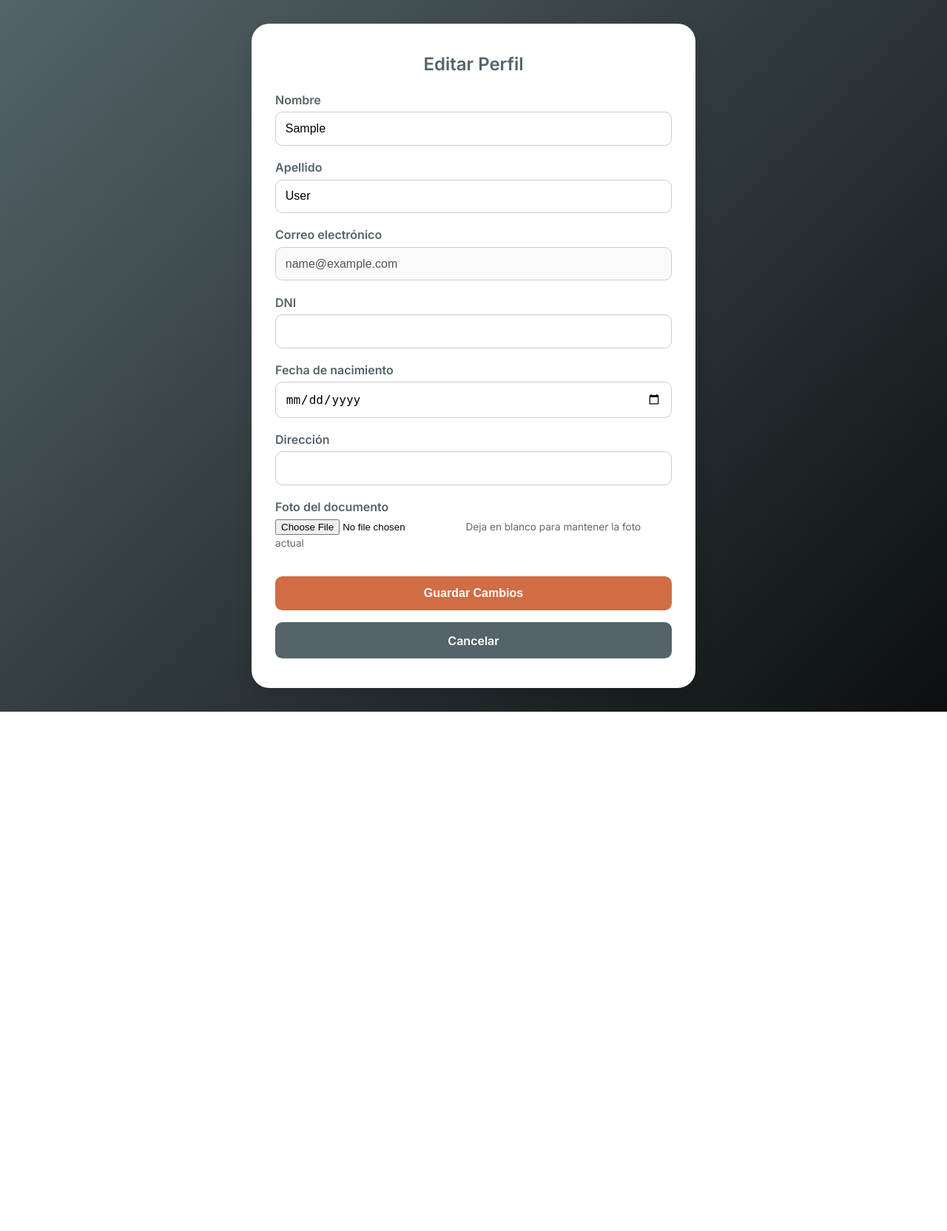
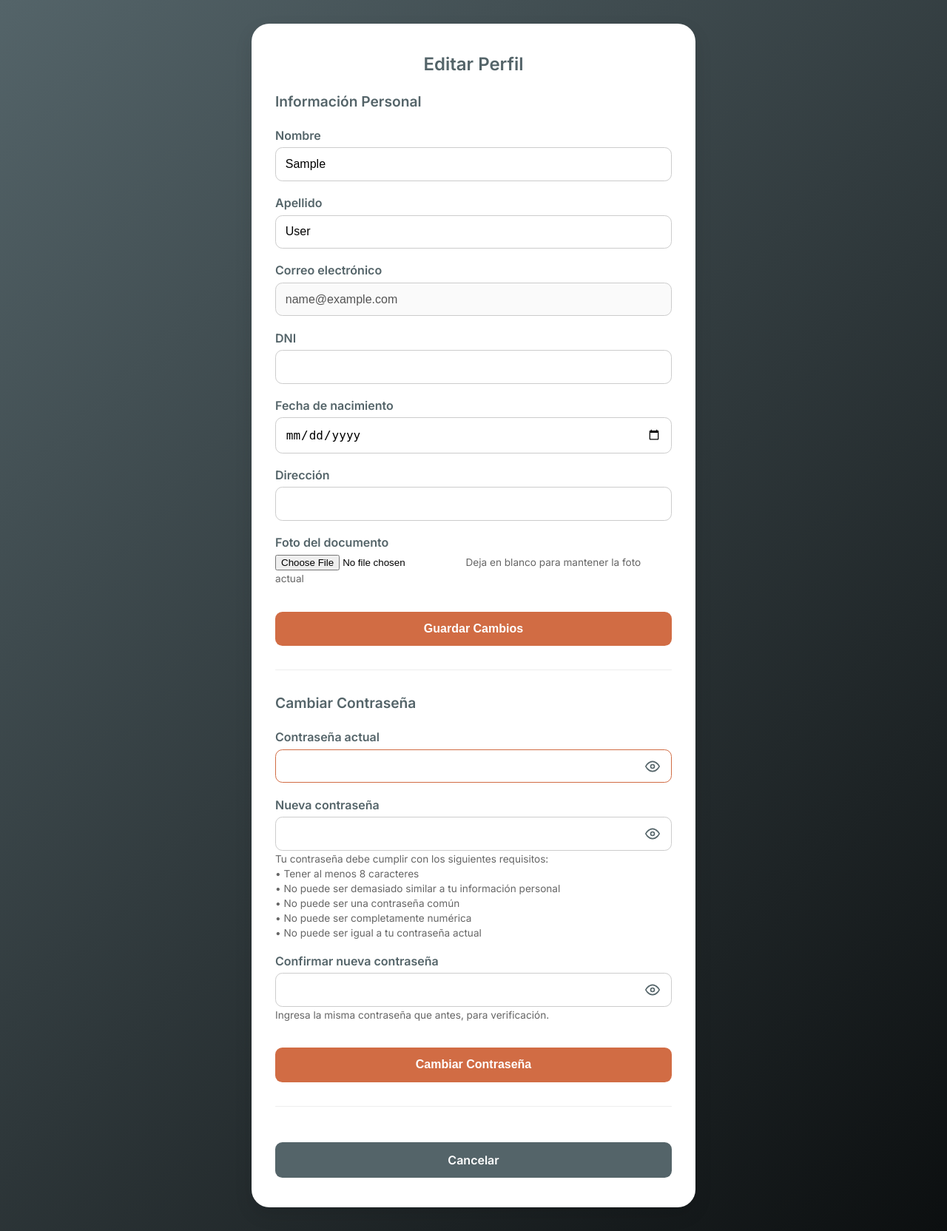
Before and after one commit to CeciliaMarfia/bea-scrumsynergy, a Django app: page /perfil/editar/ in a window 1280 px wide. Shown: the whole page at 74% size. Before the commit the page ends 962 px from the top, so only its background shows below. Run offline with Django 5.2, Linux system fonts and the light colour scheme; the visitor is signed in with stand-in values (Sample User, id 1).

Commit message:
fixed Cambiar contraseña

```diff
--- a/application/forms.py
+++ b/application/forms.py
@@ -1,5 +1,5 @@
 from django import forms
-from django.contrib.auth.forms import UserCreationForm
+from django.contrib.auth.forms import UserCreationForm, PasswordChangeForm
 from django.contrib.auth.models import User
 from datetime import date
 from .models import Perfil, PermisoEspecial, Reserva, TarjetaCredito, Maquina
@@ -378,3 +378,80 @@ class TarjetaCreditoForm(forms.ModelForm):
         if commit:
             tarjeta.save()
         return tarjeta
+
+
+class CambiarPasswordForm(PasswordChangeForm):
+    old_password = forms.CharField(
+        label='Contraseña actual',
+        widget=forms.PasswordInput(attrs={
+            'class': 'form-control',
+            'autocomplete': 'current-password',
+            'autofocus': True
+        })
+    )
+    new_password1 = forms.CharField(
+        label='Nueva contraseña',
+        widget=forms.PasswordInput(attrs={
+            'class': 'form-control',
+            'autocomplete': 'new-password'
+        }),
+        help_text=_(
+            'Tu contraseña debe cumplir con los siguientes requisitos:\n'
+            '• Tener al menos 8 caracteres\n'
+            '• No puede ser demasiado similar a tu información personal\n'
+            '• No puede ser una contraseña común\n'
+            '• No puede ser completamente numérica\n'
+            '• No puede ser igual a tu contraseña actual'
+        )
+    )
+    new_password2 = forms.CharField(
+        label='Confirmar nueva contraseña',
+        widget=forms.PasswordInput(attrs={
+            'class': 'form-control',
+            'autocomplete': 'new-password'
+        }),
+        help_text=_('Ingresa la misma contraseña que antes, para verificación.')
+    )
+
+    def __init__(self, *args, **kwargs):
+        super().__init__(*args, **kwargs)
+        # Personalizar mensajes de error
+        self.error_messages['password_incorrect'] = 'La contraseña actual es incorrecta.'
+        self.error_messages['password_mismatch'] = 'Las dos contraseñas no coinciden.'
+
+        self.fields['new_password1'].error_messages = {
+            'required': 'La contraseña es obligatoria.',
+            'password_too_short': 'La contraseña debe tener al menos 8 caracteres.',
+            'password_too_similar': 'La contraseña es demasiado similar a tu información personal.',
+            'password_too_common': 'La contraseña es demasiado común.',
+            'password_entirely_numeric': 'La contraseña no puede ser completamente numérica.'
+        }
+        self.fields['new_password2'].error_messages = {
+            'required': 'Por favor, confirma tu contraseña.',
+        }
+
+    def clean_new_password1(self):
+        old_password = self.cleaned_data.get('old_password')
+        new_password = self.cleaned_data.get('new_password1')
+
+        if old_password and new_password and old_password == new_password:
+            raise forms.ValidationError(
+                'La nueva contraseña no puede ser igual a la contraseña actual.',
+                code='password_same_as_old'
+            )
+
+        try:
+            password_validation.validate_password(new_password, self.user)
+        except forms.ValidationError as error:
+            custom_messages = []
+            for e in error.error_list:
+                if 'too similar to' in str(e):
+                    custom_messages.append(forms.ValidationError(
+                        'La contraseña es demasiado similar a tu información personal.',
+                        code='password_too_similar'
+                    ))
+                else:
+                    custom_messages.append(e)
+            if custom_messages:
+                raise forms.ValidationError(custom_messages)
+        return new_password
--- a/application/templates/editar_perfil.html
+++ b/application/templates/editar_perfil.html
@@ -52,6 +52,7 @@
     input[type="text"],
     input[type="email"],
     input[type="date"],
+    input[type="password"],
     textarea {
       width: 100%;
       padding: 0.8rem;
@@ -64,6 +65,7 @@
     input[type="text"]:focus,
     input[type="email"]:focus,
     input[type="date"]:focus,
+    input[type="password"]:focus,
     textarea:focus {
       border-color: #d16c44;
       outline: none;
@@ -73,6 +75,7 @@
       font-size: 0.85rem;
       color: #666;
       margin-top: 0.2rem;
+      white-space: pre-line;
     }
 
     .errorlist {
@@ -155,6 +158,56 @@
       color: #721c24;
       border: 1px solid #f5c6cb;
     }
+
+    .password-container {
+      position: relative;
+    }
+
+    .password-toggle {
+      position: absolute;
+      right: 12px;
+      top: 50%;
+      transform: translateY(-50%);
+      background: none;
+      border: none;
+      cursor: pointer;
+      color: #546469;
+      padding: 4px;
+      display: flex;
+      align-items: center;
+      justify-content: center;
+    }
+
+    .password-toggle:hover {
+      color: #d16c44;
+    }
+
+    .password-toggle svg {
+      width: 20px;
+      height: 20px;
+    }
+
+    input[type="password"] {
+      padding-right: 40px;
+    }
+
+    .form-section {
+      margin-bottom: 2rem;
+      padding-bottom: 2rem;
+      border-bottom: 1px solid #eee;
+    }
+
+    .form-section:last-child {
+      margin-bottom: 0;
+      padding-bottom: 0;
+      border-bottom: none;
+    }
+
+    .form-section h3 {
+      color: #546469;
+      margin-bottom: 1.5rem;
+      font-size: 1.2rem;
+    }
   </style>
 </head>
 <body>
@@ -169,6 +222,8 @@
     </ul>
     {% endif %}
 
+    <div class="form-section">
+      <h3>Información Personal</h3>
       <form method="POST" enctype="multipart/form-data">
         {% csrf_token %}
 
@@ -196,8 +251,67 @@
         {% endfor %}
 
         <button type="submit" class="btn-submit">Guardar Cambios</button>
-      <a href="{% url 'perfil' %}" class="btn-cancel">Cancelar</a>
       </form>
     </div>
+
+    <div class="form-section">
+      <h3>Cambiar Contraseña</h3>
+      <form method="POST">
+        {% csrf_token %}
+        <input type="hidden" name="cambiar_password" value="1">
+
+        {% for field in password_form %}
+        <div class="form-group">
+          <label for="{{ field.id_for_label }}">{{ field.label }}</label>
+          <div class="password-container">
+            {{ field }}
+            <button type="button" class="password-toggle" onclick="togglePassword('{{ field.name }}')" title="Mostrar/ocultar contraseña">
+              <svg class="eye-icon-{{ field.name }}" viewBox="0 0 24 24" fill="none" stroke="currentColor" stroke-width="2" stroke-linecap="round" stroke-linejoin="round">
+                <path d="M1 12s4-8 11-8 11 8 11 8-4 8-11 8-11-8-11-8z"></path>
+                <circle cx="12" cy="12" r="3"></circle>
+              </svg>
+              <svg class="eye-off-icon-{{ field.name }}" viewBox="0 0 24 24" fill="none" stroke="currentColor" stroke-width="2" stroke-linecap="round" stroke-linejoin="round" style="display: none;">
+                <path d="M17.94 17.94A10.07 10.07 0 0 1 12 20c-7 0-11-8-11-8a18.45 18.45 0 0 1 5.06-5.94M9.9 4.24A9.12 9.12 0 0 1 12 4c7 0 11 8 11 8a18.5 18.5 0 0 1-2.16 3.19m-6.72-1.07a3 3 0 1 1-4.24-4.24"></path>
+                <line x1="1" y1="1" x2="23" y2="23"></line>
+              </svg>
+            </button>
+          </div>
+          {% if field.help_text %}
+          <small class="help-text">{{ field.help_text }}</small>
+          {% endif %}
+          {% if field.errors %}
+          <ul class="errorlist">
+            {% for error in field.errors %}
+            <li>{{ error }}</li>
+            {% endfor %}
+          </ul>
+          {% endif %}
+        </div>
+        {% endfor %}
+
+        <button type="submit" class="btn-submit">Cambiar Contraseña</button>
+      </form>
+    </div>
+
+    <a href="{% url 'perfil' %}" class="btn-cancel">Cancelar</a>
+  </div>
+
+  <script>
+    function togglePassword(fieldName) {
+      const passwordInput = document.getElementById('id_' + fieldName);
+      const eyeIcon = document.querySelector('.eye-icon-' + fieldName);
+      const eyeOffIcon = document.querySelector('.eye-off-icon-' + fieldName);
+
+      if (passwordInput.type === 'password') {
+        passwordInput.type = 'text';
+        eyeIcon.style.display = 'none';
+        eyeOffIcon.style.display = 'block';
+      } else {
+        passwordInput.type = 'password';
+        eyeIcon.style.display = 'block';
+        eyeOffIcon.style.display = 'none';
+      }
+    }
+  </script>
 </body>
 </html>
--- a/application/views.py
+++ b/application/views.py
@@ -9,7 +9,7 @@ from .models import Maquina, HomeVideo, PermisoEspecial, Perfil, Reserva, Imagen
 from django.core.mail import send_mail, EmailMultiAlternatives
 from django.template.loader import render_to_string
 from django.utils.html import strip_tags
-from .forms import RegistroUsuarioForm, PermisoEspecialForm, EditarPerfilForm, ReservaMaquinariaForm, TarjetaCreditoForm
+from .forms import RegistroUsuarioForm, PermisoEspecialForm, EditarPerfilForm, ReservaMaquinariaForm, TarjetaCreditoForm, CambiarPasswordForm
 from django.contrib.auth.decorators import login_required
 from django.contrib.auth.views import PasswordResetView, PasswordResetDoneView
 from django.contrib.auth.models import User
@@ -342,15 +342,32 @@ def perfil(request):
 @login_required
 def editar_perfil(request):
     if request.method == 'POST':
-        form = EditarPerfilForm(
-            request.POST, request.FILES, instance=request.user)
-        if form.is_valid():
-            form.save()
-            messages.success(request, 'Perfil actualizado exitosamente.')
-            return redirect('perfil')
+        if 'cambiar_password' in request.POST:
+            password_form = CambiarPasswordForm(request.user, request.POST)
+            profile_form = EditarPerfilForm(
+                instance=request.user, user=request.user)
+            if password_form.is_valid():
+                password_form.save()
+                messages.success(
+                    request, 'Tu contraseña ha sido actualizada exitosamente.')
+                return redirect('perfil')
+        else:
+            password_form = CambiarPasswordForm(request.user)
+            profile_form = EditarPerfilForm(
+                request.POST, request.FILES, instance=request.user)
+            if profile_form.is_valid():
+                profile_form.save()
+                messages.success(request, 'Perfil actualizado exitosamente.')
+                return redirect('perfil')
     else:
-        form = EditarPerfilForm(instance=request.user, user=request.user)
-    return render(request, 'editar_perfil.html', {'form': form})
+        password_form = CambiarPasswordForm(request.user)
+        profile_form = EditarPerfilForm(
+            instance=request.user, user=request.user)
+
+    return render(request, 'editar_perfil.html', {
+        'form': profile_form,
+        'password_form': password_form
+    })
 
 
 @login_required
```
Lines whose indentation alone changed are shown as unchanged.
